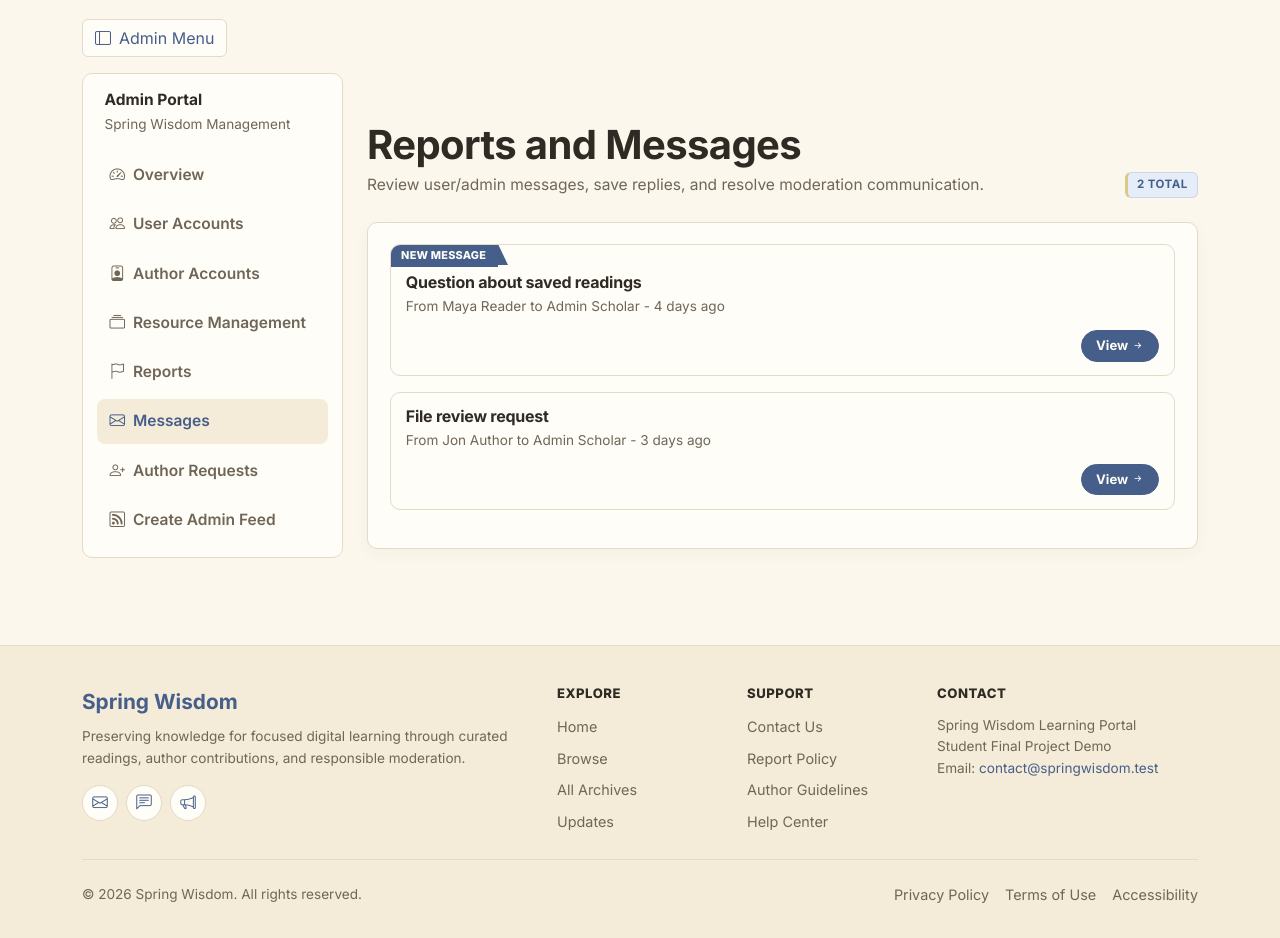
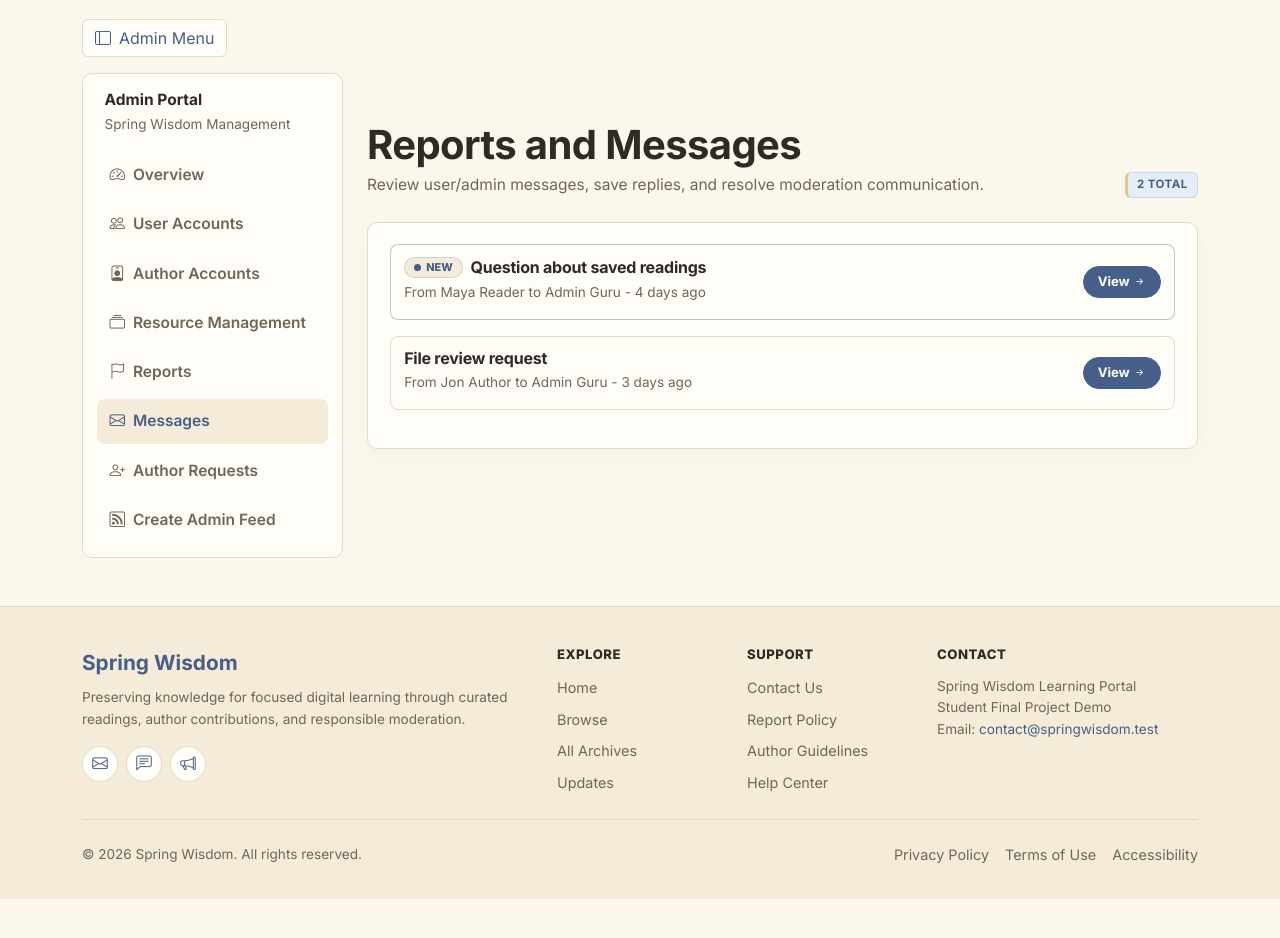
Before and after one commit to zor-neo/team_mvp_project_SUM, a PHP site: page /admin-messages.php in a window 1280 px wide. Shown: the part 62-1000 px from the top of the page. After the commit the page ends 961 px from the top, so only its background shows below. Run offline with PHP 8.4, Linux system fonts and the light colour scheme; the visitor is signed in with stand-in values (Sample User, id 1).

Commit message:
Refine message cards and admin name

```diff
--- a/spring-wisdom-v1/admin-messages.php
+++ b/spring-wisdom-v1/admin-messages.php
@@ -49,12 +49,14 @@ require __DIR__ . '/includes/admin-sidebar.php';
         <?php endif; ?>
         <?php foreach ($messages as $message): ?>
             <div class="sw-message-card <?= $message['status'] === 'new' ? 'has-ribbon' : '' ?> mb-3">
-                <?php if ($message['status'] === 'new'): ?>
-                    <span class="sw-message-ribbon">New message</span>
-                <?php endif; ?>
-                <div class="d-flex flex-column gap-2">
-                    <div class="pe-md-5">
-                        <h2 class="h6 fw-bold mb-1"><?= e($message['subject']) ?></h2>
+                <div class="d-flex flex-column flex-md-row justify-content-between gap-2 align-items-md-center">
+                    <div class="pe-md-3">
+                        <div class="d-flex flex-wrap align-items-center gap-2 mb-1">
+                            <?php if ($message['status'] === 'new'): ?>
+                                <span class="sw-message-ribbon">New</span>
+                            <?php endif; ?>
+                            <h2 class="h6 fw-bold mb-0"><?= e($message['subject']) ?></h2>
+                        </div>
                         <p class="small sw-muted mb-1">From <?= e($message['sender_name']) ?> to <?= e($message['receiver_name'] ?? 'Admin') ?> - <?= e(friendly_time((string) $message['created_at'])) ?></p>
                         <?php if (!empty($message['content_title'])): ?>
                             <p class="small sw-muted mb-0"><?= e($message['content_title']) ?></p>
--- a/spring-wisdom-v1/assets/css/style.css
+++ b/spring-wisdom-v1/assets/css/style.css
@@ -219,37 +219,35 @@ h1, h2, h3, h4, h5, h6 {
 .sw-message-card {
   background: var(--sw-surface);
   border: 1px solid var(--sw-border);
-  border-radius: 10px;
-  overflow: hidden;
-  padding: 0.85rem 0.95rem;
-  position: relative;
+  border-radius: 8px;
+  padding: 0.72rem 0.85rem;
 }
 
 .sw-message-card.has-ribbon {
-  padding-top: 1.75rem;
+  border-color: rgba(70, 95, 138, 0.35);
 }
 
 .sw-message-ribbon {
-  background: var(--sw-primary);
-  color: #fffdf7;
+  align-items: center;
+  background: var(--sw-surface-soft);
+  border: 1px solid rgba(70, 95, 138, 0.2);
+  border-radius: 999px;
+  color: var(--sw-primary);
+  display: inline-flex;
   font-size: 0.68rem;
   font-weight: 800;
-  left: -1px;
-  letter-spacing: 0.02em;
+  gap: 0.35rem;
   line-height: 1;
-  padding: 0.38rem 0.72rem;
-  position: absolute;
+  padding: 0.28rem 0.55rem;
   text-transform: uppercase;
-  top: -1px;
 }
 
-.sw-message-ribbon::after {
-  border-left: 10px solid var(--sw-primary);
-  border-top: 21px solid transparent;
+.sw-message-ribbon::before {
+  background: var(--sw-primary);
+  border-radius: 999px;
   content: "";
-  position: absolute;
-  right: -10px;
-  top: 0;
+  height: 0.42rem;
+  width: 0.42rem;
 }
 
 .sw-message-view {
--- a/spring-wisdom-v1/includes/data.php
+++ b/spring-wisdom-v1/includes/data.php
@@ -11,7 +11,7 @@ function seed_demo_data(): void
     }
 
     $_SESSION['users'] = [
-        ['id' => 1, 'name' => 'Admin Scholar', 'email' => 'admin@spring.test', 'password_hash' => password_hash('password', PASSWORD_DEFAULT), 'role' => 'admin', 'profile_pic_path' => null, 'phone' => '', 'institution' => 'Spring Wisdom', 'bio' => 'Platform administrator.', 'settings_theme' => 'light', 'email_notifications' => true],
+        ['id' => 1, 'name' => 'Admin Guru', 'email' => 'admin@spring.test', 'password_hash' => password_hash('password', PASSWORD_DEFAULT), 'role' => 'admin', 'profile_pic_path' => null, 'phone' => '', 'institution' => 'Spring Wisdom', 'bio' => 'Platform administrator.', 'settings_theme' => 'light', 'email_notifications' => true],
         ['id' => 2, 'name' => 'Maya Reader', 'email' => 'user@spring.test', 'password_hash' => password_hash('password', PASSWORD_DEFAULT), 'role' => 'user', 'profile_pic_path' => null, 'phone' => '', 'institution' => 'Student', 'bio' => 'Interested in careful reading and structured knowledge.', 'settings_theme' => 'light', 'email_notifications' => true],
         ['id' => 3, 'name' => 'Jon Author', 'email' => 'author@spring.test', 'password_hash' => password_hash('password', PASSWORD_DEFAULT), 'role' => 'author', 'profile_pic_path' => null, 'phone' => '', 'institution' => 'Archive Faculty', 'bio' => 'Writes short educational readings.', 'settings_theme' => 'light', 'email_notifications' => true],
         ['id' => 4, 'name' => 'Nora Candidate', 'email' => 'nora@spring.test', 'password_hash' => password_hash('password', PASSWORD_DEFAULT), 'role' => 'user', 'profile_pic_path' => null, 'phone' => '', 'institution' => '', 'bio' => '', 'settings_theme' => 'light', 'email_notifications' => true],
@@ -51,8 +51,8 @@ function seed_demo_data(): void
     );
 
     $_SESSION['messages'] = [
-        ['id' => 1, 'sender_id' => 2, 'receiver_id' => 1, 'report_id' => null, 'content_id' => null, 'sender_name' => 'Maya Reader', 'receiver_name' => 'Admin Scholar', 'subject' => 'Question about saved readings', 'body' => 'Can bookmarked readings be exported later?', 'status' => 'new', 'reply_text' => '', 'replied_at' => null, 'created_at' => '2026-05-09'],
-        ['id' => 2, 'sender_id' => 3, 'receiver_id' => 1, 'report_id' => 1, 'content_id' => 2, 'sender_name' => 'Jon Author', 'receiver_name' => 'Admin Scholar', 'subject' => 'File review request', 'body' => 'Please review the attached source file for the Stoic reading.', 'status' => 'read', 'reply_text' => '', 'replied_at' => null, 'created_at' => '2026-05-10'],
+        ['id' => 1, 'sender_id' => 2, 'receiver_id' => 1, 'report_id' => null, 'content_id' => null, 'sender_name' => 'Maya Reader', 'receiver_name' => 'Admin Guru', 'subject' => 'Question about saved readings', 'body' => 'Can bookmarked readings be exported later?', 'status' => 'new', 'reply_text' => '', 'replied_at' => null, 'created_at' => '2026-05-09'],
+        ['id' => 2, 'sender_id' => 3, 'receiver_id' => 1, 'report_id' => 1, 'content_id' => 2, 'sender_name' => 'Jon Author', 'receiver_name' => 'Admin Guru', 'subject' => 'File review request', 'body' => 'Please review the attached source file for the Stoic reading.', 'status' => 'read', 'reply_text' => '', 'replied_at' => null, 'created_at' => '2026-05-10'],
     ];
 
     $_SESSION['demo_seeded'] = true;
```
Also changed, not shown: spring-wisdom-v1/DEPLOYMENT.md (+1 -1 lines), spring-wisdom-v1/messages.php (+6 -4 lines), spring-wisdom-v1/README.md.
